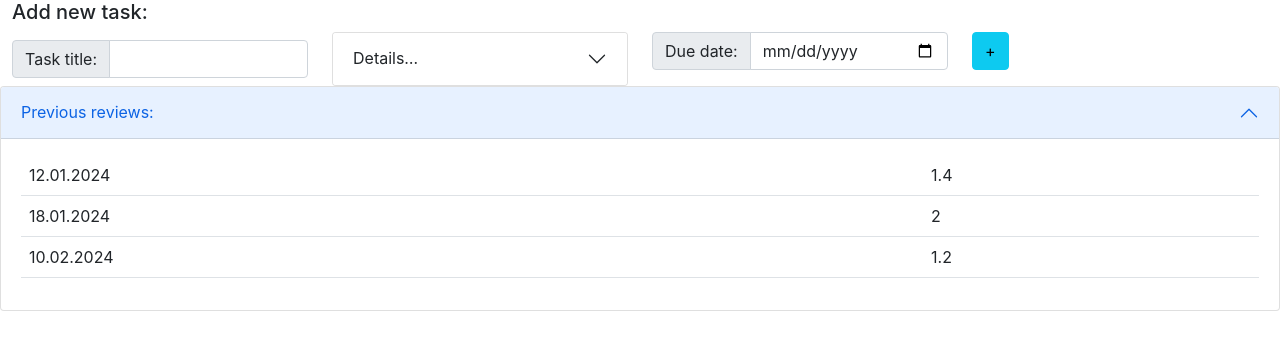
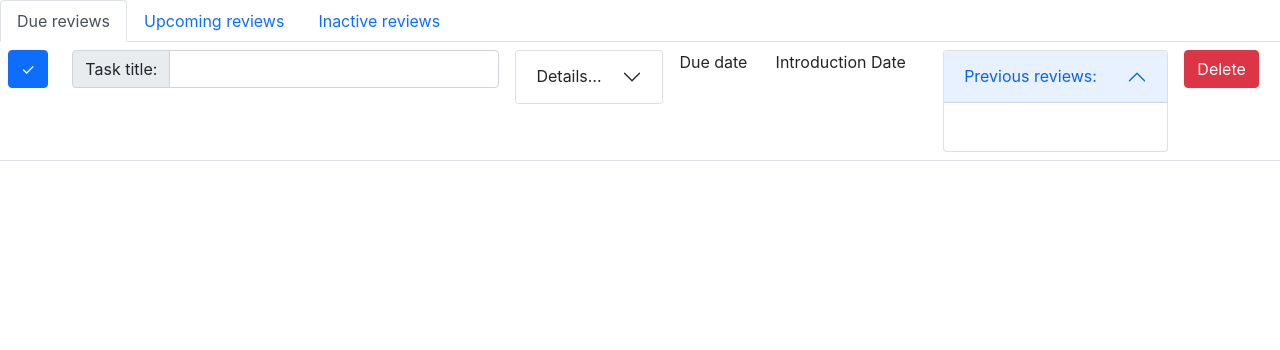
Before and after one commit to radoslavian/repetition-list, a React (Create React App) app in the folder frontend/: page / in a window 1280 px wide. Shown: the top 350 px of the page. Built offline with nearby package versions, Linux system fonts and the light colour scheme.

Commit message:
Working on UI components.

```diff
--- a/frontend/src/App.js
+++ b/frontend/src/App.js
@@ -1,5 +1,5 @@
-import AddNewTask from "./components/AddNewTask";
-import PreviousReviews from "./components/PreviousReviews";
+//import AddNewTask from "./components/AddNewTask.js";
+import TasksGroupSwitcher from "./components/TasksGroupSwitcher.js";
 
 export default function App() {
     const rows = [
@@ -10,10 +10,8 @@ export default function App() {
         {date: "10.02.2024",
          multiplier: 1.2}
     ];
+
     return (
-        <>
-          <AddNewTask />
-          <PreviousReviews reviewsData={rows} />
-        </>
+        <TasksGroupSwitcher />
     );
 }
--- /dev/null
+++ b/frontend/src/components/DueTask.js
@@ -0,0 +1,36 @@
+import PreviousReviews from "./PreviousReviews.js";
+import TaskDetails from "./TaskDetails.js";
+import TaskTitle from "./TaskTitle.js";
+import Button from "react-bootstrap/Button";
+import Form from "react-bootstrap/Form";
+import InputGroup from 'react-bootstrap/InputGroup';
+
+export default function DueTask(props) {
+    return (
+        <tr>
+          <td>
+            <Button>✓</Button>
+          </td>
+          <td>
+            <TaskTitle />
+          </td>
+          <td>
+            <TaskDetails />
+          </td>
+          <td>
+            Due date
+          </td>
+          <td>
+            Introduction Date
+          </td>
+          <td>
+            <PreviousReviews />
+          </td>
+          <td>
+            <Button variant="danger">
+              Delete
+            </Button>
+          </td>
+        </tr>
+    );
+}
--- /dev/null
+++ b/frontend/src/components/InactiveTask.js
@@ -0,0 +1,33 @@
+import PreviousReviews from "./PreviousReviews.js";
+import InactiveTaskDetails from "./InactiveTaskDetails.js";
+import TaskTitle from "./TaskTitle.js";
+import Button from "react-bootstrap/Button";
+import Form from "react-bootstrap/Form";
+import InputGroup from 'react-bootstrap/InputGroup';
+
+export default function DueTask(props) {
+    return (
+        <tr>
+          <td>
+            <TaskTitle />
+          </td>
+          <td>
+            <InactiveTaskDetails />
+          </td>
+          <td>
+            Due date
+          </td>
+          <td>
+            Introduction Date
+          </td>
+          <td>
+            <PreviousReviews />
+          </td>
+          <td>
+            <Button variant="danger">
+              Delete
+            </Button>
+          </td>
+        </tr>
+    );
+}
--- /dev/null
+++ b/frontend/src/components/InactiveTaskDetails.js
@@ -0,0 +1,13 @@
+import Button from "react-bootstrap/Button";
+import NewTaskDetails from "./NewTaskDetails.js";
+
+export default function InactiveTaskDetails() {
+    return (
+	<NewTaskDetails data-testid="InactiveTaskDetails">
+          <Button
+            variant="info">
+            Reintroduce&nbsp;into&nbsp;queue
+          </Button>
+        </NewTaskDetails>
+    );
+}
--- a/frontend/src/components/NewTaskDetails.js
+++ b/frontend/src/components/NewTaskDetails.js
@@ -3,15 +3,16 @@ import Accordion from "react-bootstrap/Accordion";
 import TaskDescription from "./TaskDescription";
 import IntervalMultiplier from "./IntervalMultiplier";
 
-export default function NewTaskDetails() {
+export default function NewTaskDetails(props) {
     return (
-        <Accordion>
+        <Accordion data-testid={props["data-testid"]}>
           <Accordion.Item eventKey="0">
             <Accordion.Header>Details&hellip;</Accordion.Header>
             <Accordion.Body>
               <InputGroup data-testid="NewTaskDetails">
                 <TaskDescription />
                 <IntervalMultiplier />
+                {props.children}
               </InputGroup>
             </Accordion.Body>
           </Accordion.Item>
--- /dev/null
+++ b/frontend/src/components/TaskDetails.js
@@ -0,0 +1,19 @@
+import Button from "react-bootstrap/Button";
+import NewTaskDetails from "./NewTaskDetails.js";
+
+export default function TaskDetails() {
+    return (
+        <NewTaskDetails>
+          <Button
+            variant="primary"
+            title="stopSchedulingTaskBt">
+            Stop&nbsp;scheduling
+          </Button>
+          <Button
+            variant="warning"
+            title="resetTaskBt">
+            Reset
+          </Button>
+        </NewTaskDetails>
+    );
+}
--- /dev/null
+++ b/frontend/src/components/TasksGroupSwitcher.js
@@ -0,0 +1,41 @@
+import Table from "react-bootstrap/Table";
+import DueTask from "./DueTask.js";
+import InactiveTask from "./InactiveTask.js";
+import UpcomingTask from "./UpcomingTask.js";
+import Tabs from "react-bootstrap/Tabs";
+import Tab from "react-bootstrap/Tab";
+import { useState } from "react";
+
+export default function TaskGroupSwitcher(props) {
+    const [key, setKey] = useState("due");
+
+    return (
+        <Tabs
+          id="tasks-group-switcher"
+          activeKey={key}
+          onSelect={k => setKey(k)}
+        >
+          <Tab eventKey="due" title="Due reviews">
+            <Table>
+             <tbody>
+               <DueTask />
+             </tbody>
+           </Table>
+          </Tab>
+          <Tab eventKey="upcoming" title="Upcoming reviews">
+            <Table>
+             <tbody>
+               <UpcomingTask />
+             </tbody>
+           </Table>
+          </Tab>
+          <Tab eventKey="inactive" title="Inactive reviews">
+            <Table>
+              <tbody>
+                <InactiveTask />
+              </tbody>
+            </Table>
+          </Tab>
+          </Tabs>
+    );
+}
--- /dev/null
+++ b/frontend/src/components/UpcomingTask.js
@@ -0,0 +1,33 @@
+import PreviousReviews from "./PreviousReviews.js";
+import TaskDetails from "./TaskDetails.js";
+import TaskTitle from "./TaskTitle.js";
+import Button from "react-bootstrap/Button";
+import Form from "react-bootstrap/Form";
+import InputGroup from 'react-bootstrap/InputGroup';
+
+export default function UpcomingTask(props) {
+    return (
+        <tr>
+          <td>
+            <TaskTitle />
+          </td>
+          <td>
+            <TaskDetails />
+          </td>
+          <td>
+            Due date
+          </td>
+          <td>
+            Introduction Date
+          </td>
+          <td>
+            <PreviousReviews />
+          </td>
+          <td>
+            <Button variant="danger">
+              Delete
+            </Button>
+          </td>
+        </tr>
+    );
+}
```
Also changed, not shown: frontend/src/components/PreviousReviews.js (+6 -5 lines), frontend/src/components/TaskTitle.js (indentation only), 1 other file (tests, documents, lock files or other folders).
